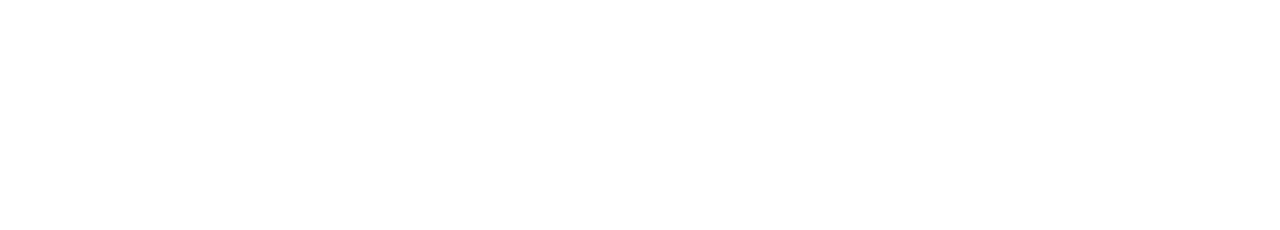
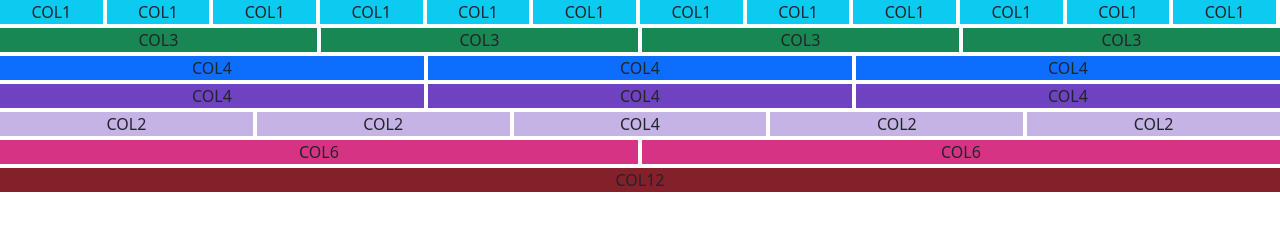
Before and after one commit to aarom1804/ejercicioGridConAncho, a website: page index.html in a window 1280 px wide. Drawn offline with nearby package versions, Linux system fonts and the light colour scheme.

Commit message:
Ejercicio Terminado

```diff
--- a/index.html
+++ b/index.html
@@ -7,6 +7,52 @@
     <link rel="stylesheet" href="style.css">
 </head>
 <body>
+    <div class="container-fluid text-center">
+        <div class="row mb-1 ">
+            <div class="col bg-info me-1">COL1</div>
+            <div class="col bg-info me-1">COL1</div>
+            <div class="col bg-info me-1">COL1</div>
+            <div class="col bg-info me-1">COL1</div>
+            <div class="col bg-info me-1">COL1</div>
+            <div class="col bg-info me-1">COL1</div>
+            <div class="col bg-info me-1">COL1</div>
+            <div class="col bg-info me-1">COL1</div>
+            <div class="col bg-info me-1">COL1</div>
+            <div class="col bg-info me-1">COL1</div>
+            <div class="col bg-info me-1">COL1</div>
+            <div class="col bg-info me-1">COL1</div>
+        </div>
+        <div class="row mb-1">
+            <div class="col bg-success me-1">COL3</div>
+            <div class="col bg-success me-1">COL3</div>
+            <div class="col bg-success me-1">COL3</div>
+            <div class="col bg-success">COL3</div>
+        </div>
+        <div class="row mb-1">
+            <div class="col bg-primary me-1">COL4</div>
+            <div class="col bg-primary me-1">COL4</div>
+            <div class="col bg-primary">COL4</div>
+        </div>
+        <div class="row mb-1">
+            <div class="col bg-purple me-1">COL4</div>
+            <div class="col bg-purple me-1">COL4</div>
+            <div class="col bg-purple">COL4</div>
+        </div>
+        <div class="row mb-1">
+            <div class="col bg-purple-light me-1">COL2</div>
+            <div class="col bg-purple-light me-1">COL2</div>
+            <div class="col bg-purple-light me-1">COL4</div>
+            <div class="col bg-purple-light me-1">COL2</div>
+            <div class="col bg-purple-light">COL2</div>
+        </div>
+        <div class="row mb-1">
+            <div class="col bg-pink me-1">COL6</div>
+            <div class="col bg-pink">COL6</div>
+        </div>
+        <div class="row">
+            <div class="col bg-intense-red">COL12</div>
+        </div>
+    </div>
 
 
 
--- a/style.scss
+++ b/style.scss
@@ -2,3 +2,16 @@
 @import "./node_modules/bootstrap/scss/functions";
 @import "./node_modules/bootstrap/scss/variables";
 @import "./node_modules/bootstrap/scss/mixins";
+
+.bg-purple {
+    background-color: $purple !important;
+}
+.bg-purple-light {
+    background-color: $purple-200 !important;
+}
+.bg-pink {
+    background-color: $pink !important;
+}
+.bg-intense-red {
+    background-color: $red-700 !important;
+}
```
Also changed, not shown: style.css, 1 other file.
